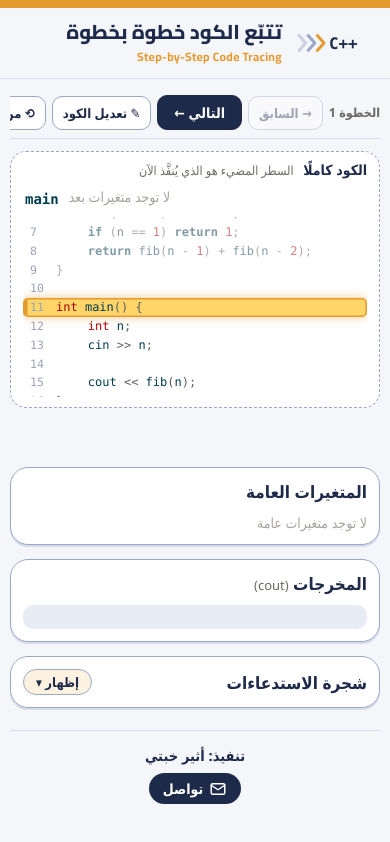
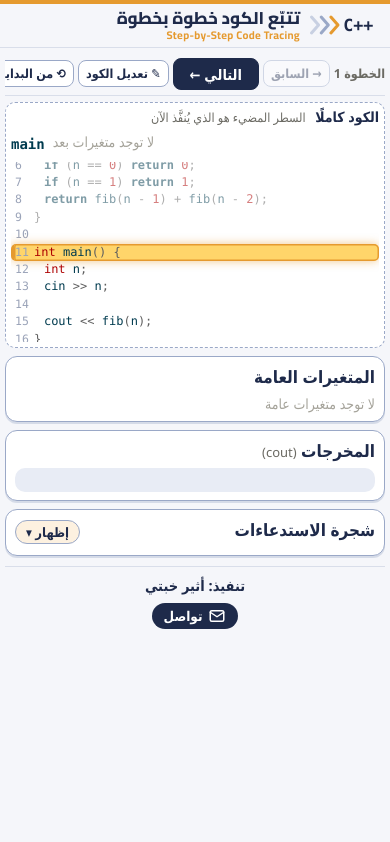
Before and after one commit to AtheerKh-CS/code-tracing, a plain HTML site: page index.html in a window 390 px wide. Both pictures are taken after a click on the button "▶ ابدأ التتبّع". Drawn offline with Linux system fonts and the light colour scheme.

Commit message:
Add files via upload

```diff
--- a/index.html
+++ b/index.html
@@ -261,13 +261,82 @@ svg .pop{transform-box:fill-box;transform-origin:center}
   .editor{height:52vh}
   .card{padding:12px}
 }
+/* compact spacing */
+.code{line-height:1.45}
+.ln{min-height:1.45em}
+header{padding:8px 14px;gap:12px}
+main{padding:8px 10px 16px}
+#editorView{gap:12px}
+.side{gap:10px}
+.card{padding:10px 12px;border-radius:14px}
+.card h2{margin-bottom:6px}
+.col{gap:10px}
+.grid{row-gap:10px;column-gap:4px}
+.controls{padding:6px 0 7px;margin-bottom:8px;gap:6px}
+.win{padding:6px 8px 8px;border-radius:12px}
+.defs{padding:6px 8px 8px;border-radius:12px}
+.ln{padding:1px 4px}
+.ln.dl{padding:0 4px 0 2px}
+.lno{width:22px}
+.whead{gap:8px;margin-bottom:4px}
+.bigvars{gap:10px 12px;padding:4px 0 6px;margin-bottom:4px}
+.mainvars{padding:2px 0}
+.foot{margin-top:12px;padding-top:10px}
+.editor textarea{padding:10px}
+.gutter{padding:10px 6px}
+.treebox{border-radius:10px}
+@media (max-width:700px){
+  header{padding:6px 8px;gap:8px}
+  main{padding:6px 5px 12px}
+  #editorView{gap:8px}
+  .side{gap:8px}
+  .card{padding:8px 9px;border-radius:12px}
+  .col{gap:8px}
+  .grid{row-gap:8px}
+  .controls{margin-bottom:6px}
+  .win{padding:4px 5px 6px;border-radius:10px}
+  .defs{padding:4px 5px 5px;border-radius:10px}
+  .code,.editor textarea{tab-size:2}
+  .ln{padding:1px 2px}
+  .ln.dl{padding:0 2px 0 1px}
+  .lno{width:19px}
+  .editor textarea{padding:8px}
+  .gutter{padding:8px 4px;min-width:32px}
+  .foot{margin-top:10px;padding-top:8px}
+}
+/* compact buttons + header */
+@media (max-width:980px){#stackCol{min-height:0}}
+.topband{height:5px}
+header{padding:5px 12px;gap:10px}
+header .logo{width:100px;height:29px}
+header h1{font-size:21px;line-height:1.2}
+header .sub{font-size:12.5px;line-height:1.3}
+.btn{padding:5px 10px;border-radius:10px;font-size:14px;gap:4px}
+.btn.primary{padding:7px 14px;font-size:15px}
+#nextBtn{padding:5px 16px !important;font-size:14.5px !important}
+.tab{padding:5px 12px;border-radius:10px;font-size:14px}
+.mailbtn{padding:4px 12px;font-size:13.5px}
+.toggle{padding:2px 10px}
+.ttb{width:26px;height:26px;border-radius:7px}
+.speed input{width:90px}
+@media (max-width:700px){
+  .topband{height:4px}
+  header{padding:4px 8px;gap:8px}
+  header .logo{width:74px;height:22px}
+  header h1{font-size:17px}
+  header .sub{font-size:11px}
+  .controls{gap:4px;padding:4px 0 5px}
+  .controls .btn{font-size:12.5px;padding:4px 7px;border-radius:8px}
+  .controls .btn.primary{font-size:13px !important;padding:4px 12px !important}
+  .btn.primary{padding:6px 12px;font-size:14px}
+}
 @media (prefers-reduced-motion:reduce){*{animation:none !important;transition:none !important}}
 </style>
 </head>
 <body>
 <div class="topband"></div>
 <header>
-  <svg class="logo" viewBox="0 0 200 96" width="132" height="63" role="img" aria-label="شعار خطوات C++" direction="ltr"><title>خطوات C++</title>
+  <svg class="logo" viewBox="8 24 168 48" width="112" height="32" role="img" aria-label="شعار خطوات C++" direction="ltr"><title>خطوات C++</title>
     <path d="M16 30 L32 48 L16 66" fill="none" stroke="#C8D0E2" stroke-width="7" stroke-linecap="round" stroke-linejoin="round"/>
     <path d="M38 30 L54 48 L38 66" fill="none" stroke="#9AA8C7" stroke-width="7" stroke-linecap="round" stroke-linejoin="round"/>
     <path d="M60 30 L76 48 L60 66" fill="none" stroke="#E59A2F" stroke-width="7" stroke-linecap="round" stroke-linejoin="round"/>
```
